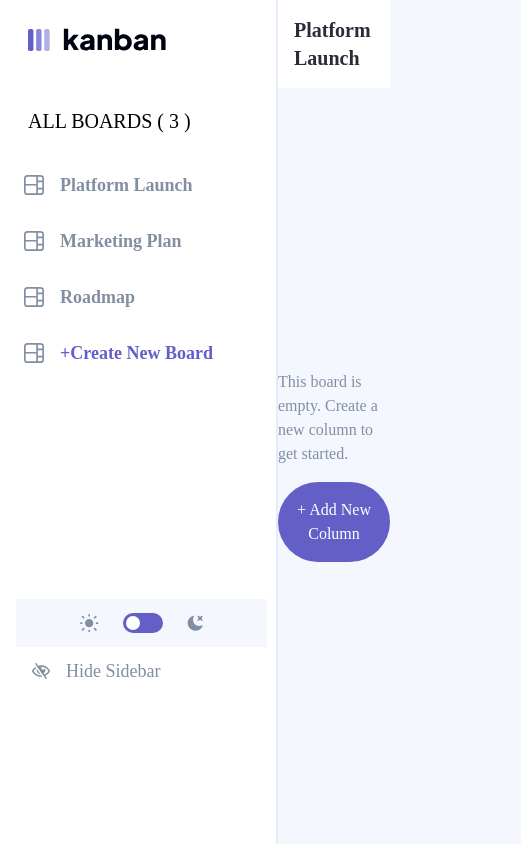
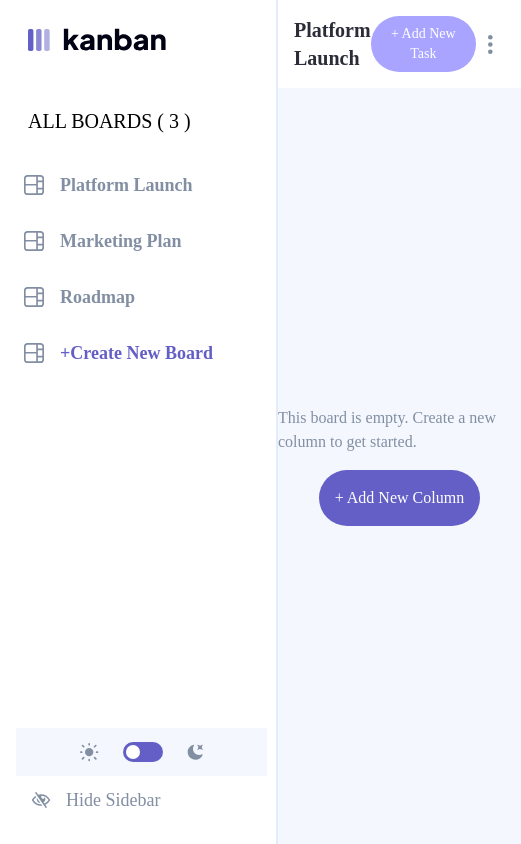
Before and after one commit to Emelinur/kanban-task-app, a React (Vite) app: page / in a window 390 px wide. Shown: the whole page, 521 px wide, since content can reach past the window. Built offline with nearby package versions, Linux system fonts and the light colour scheme.

Commit message:
"Responsive tasarımı yapıldı"

```diff
--- a/index.html
+++ b/index.html
@@ -1,6 +1,5 @@
 <!doctype html>
 <html lang="en">
-
 <head>
   <meta charset="UTF-8" />
   <link rel="icon" type="image/svg+xml" href="favicon-24x25.png" />
--- a/src/components/BoardContent.jsx
+++ b/src/components/BoardContent.jsx
@@ -1,7 +1,7 @@
-export function BoardContent(){
-  return(
-      <>
-          <div className="flex flex-col justify-center items-center flex-grow">
+export function BoardContent() {
+  return (
+    <>
+      <div className="max-sm:w-auto max-sm:h-auto flex flex-col justify-center items-center flex-grow">
         <p className="text-mediumGrey mb-4">
           This board is empty. Create a new column to get started.
         </p>
@@ -9,6 +9,6 @@ export function BoardContent(){
           + Add New Column
         </button>
       </div>
-      </>
-  )
+    </>
+  );
 }
--- a/src/components/BoardHeader.jsx
+++ b/src/components/BoardHeader.jsx
@@ -1,10 +1,17 @@
-export function BoardHeader(){
-  return(
+export function BoardHeader() {
+  return (
     <>
-        <header className="bg-white text-darkGrey p-4 ">
+      <header className="max-sm:w-auto max-sm:h-auto  bg-white text-darkGrey p-4 flex justify-between items-center ">
         <h1 className="text-xl font-bold">Platform Launch</h1>
+        <div className="flex items-center">
+          <button className="max-sm:p-2 max-sm:w-max max-sm:text-sm  bg-mainPurpleHover    rounded-full p-4  text-white hover:bg-mainPurple">
+            + Add New Task
+          </button>
+          <button className="p-3">
+            <img src="..\src\assets\icon-vertical-ellipsis.svg" alt="" />
+          </button>
+        </div>
       </header>
-
     </>
-  )
+  );
 }
--- a/src/components/BoardNavbar.jsx
+++ b/src/components/BoardNavbar.jsx
@@ -1,7 +1,12 @@
 export function BoardNavbar() {
+
+
+
+
+
   return (
     <>
-      <nav className="text-3xl w-300 bg-white border-r-2 border-border flex flex-col">
+      <nav className="max-sm:w-auto max-sm:h-auto w-300  bg-white border-r-2 border-border flex flex-col ">
         <img className="w-2/4  m-7" src="src/assets/logo-dark.svg" alt="logo" />
 
         <div className="w-276">
@@ -21,12 +26,12 @@ export function BoardNavbar() {
             <span className="ml-4 pr-4">
               <img
                 src="..\src\assets\icon-board.svg"
-                alt=""
+                alt="icon-board"
                 className="w-5 hover:bg-white"
               />
             </span>
             <a
-              href=""
+              href="#"
               className="text-lg font-bold text-mediumGrey hover:text-white"
             >
               Marketing Plan
@@ -37,7 +42,7 @@ export function BoardNavbar() {
               <img src="..\src\assets\icon-board.svg" alt="" className="w-5" />
             </span>
             <a
-              href=""
+              href="#"
               className="text-lg font-bold text-mediumGrey hover:text-white"
             >
               Roadmap
@@ -47,40 +52,34 @@ export function BoardNavbar() {
             <span className="ml-4 pr-4">
               <img src="..\src\assets\icon-board.svg" alt="" className="w-5" />
             </span>
-            <a href="" className=" text-lg text-mainPurple font-bold">
+            <a href="#" className=" text-lg text-mainPurple font-bold">
               +Create New Board
             </a>
           </div>
         </div>
 
-        <div>
-          <div className=" mt-56 ml-4 bg-lightGreyBG  p-6 w-251 h-3 flex justify-center items-center">
-            <span>
+        <div className=" max-sm:h-screen flex flex-col justify-end h-screen">
+          <div className="ml-4 bg-lightGreyBG  p-6 w-251 h-3 flex justify-center items-center ">
             <img
               src="..\src\assets\icon-light-theme.svg"
-                alt=""
+              alt="icon-ligth"
               className="p-3"
             />
-            </span>
-            <span>
             <img src="..\src\assets\Group 8.svg" alt="" className="p-3" />
-            </span>
-            <span>
             <img
               src="..\src\assets\icon-dark-theme.svg"
               alt=""
               className="p-3"
             />
-            </span>
           </div>
-          <div className=" flex  items-center mb-5 ">
+          <button className=" flex  items-center mb-5 ">
             <img
               className="p-4 ml-4"
               src="..\src\assets\icon-hide-sidebar.svg"
-              alt=""
+              alt="icon-hide"
             />
             <p className="text-lg text-mediumGrey">Hide Sidebar</p>
-          </div>
+          </button >
         </div>
       </nav>
     </>
```
Also changed, not shown: src/components/Board.jsx (line endings or trailing spaces). Lines whose indentation alone changed are shown as unchanged.
